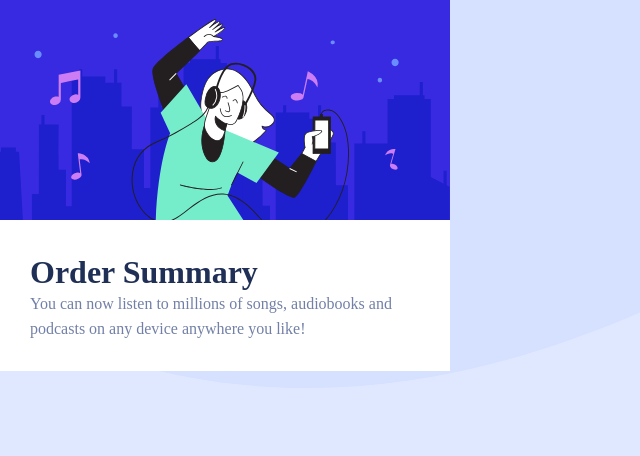
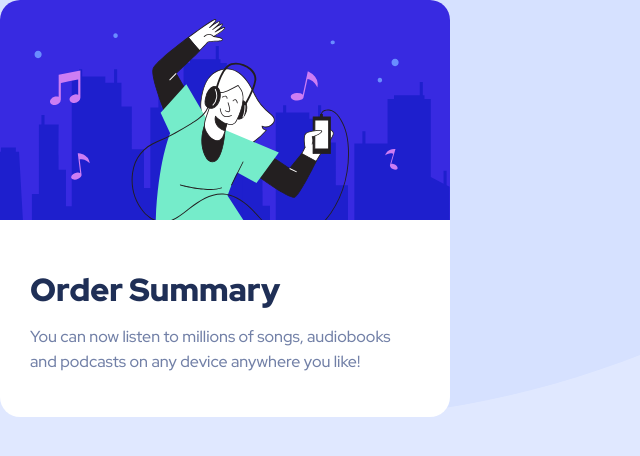
Before and after one commit to victorprb/order-summary-component, a plain HTML site: page index.html in a window 1280 px wide. Shown: the whole page, without its empty margins (0-640 px from the left). Drawn offline with Linux system fonts and the light colour scheme.

Commit message:
Add styles to card component

```diff
--- a/styles.css
+++ b/styles.css
@@ -1,3 +1,5 @@
+@import url('https://fonts.googleapis.com/css2?family=Red+Hat+Display:wght@500;700;900&display=swap');
+
 :root {
 	--pale-blue: hsl(225, 100%, 94%);
 	--bright-blue: hsl(245, 75%, 52%);
@@ -17,12 +19,16 @@ body {
 	background-repeat: no-repeat;
 	background-size: cover;
 	background-color: var(--pale-blue);
+	font-family: "Red Hat Display", sans-serif;
+	font-size: 16px;
 }
 
 .card {
 	width: 450px;
 	background-color: white;
 	color: var(--desaturade-blue);
+	border-radius: 20px;
+	overflow: hidden;
 }
 
 .title {
@@ -39,6 +45,10 @@ body {
 	padding: 30px;
 }
 
+.container>* {
+	margin: 13px 0;
+}
+
 .order-description {
 	line-height: 25px;
 }
```
